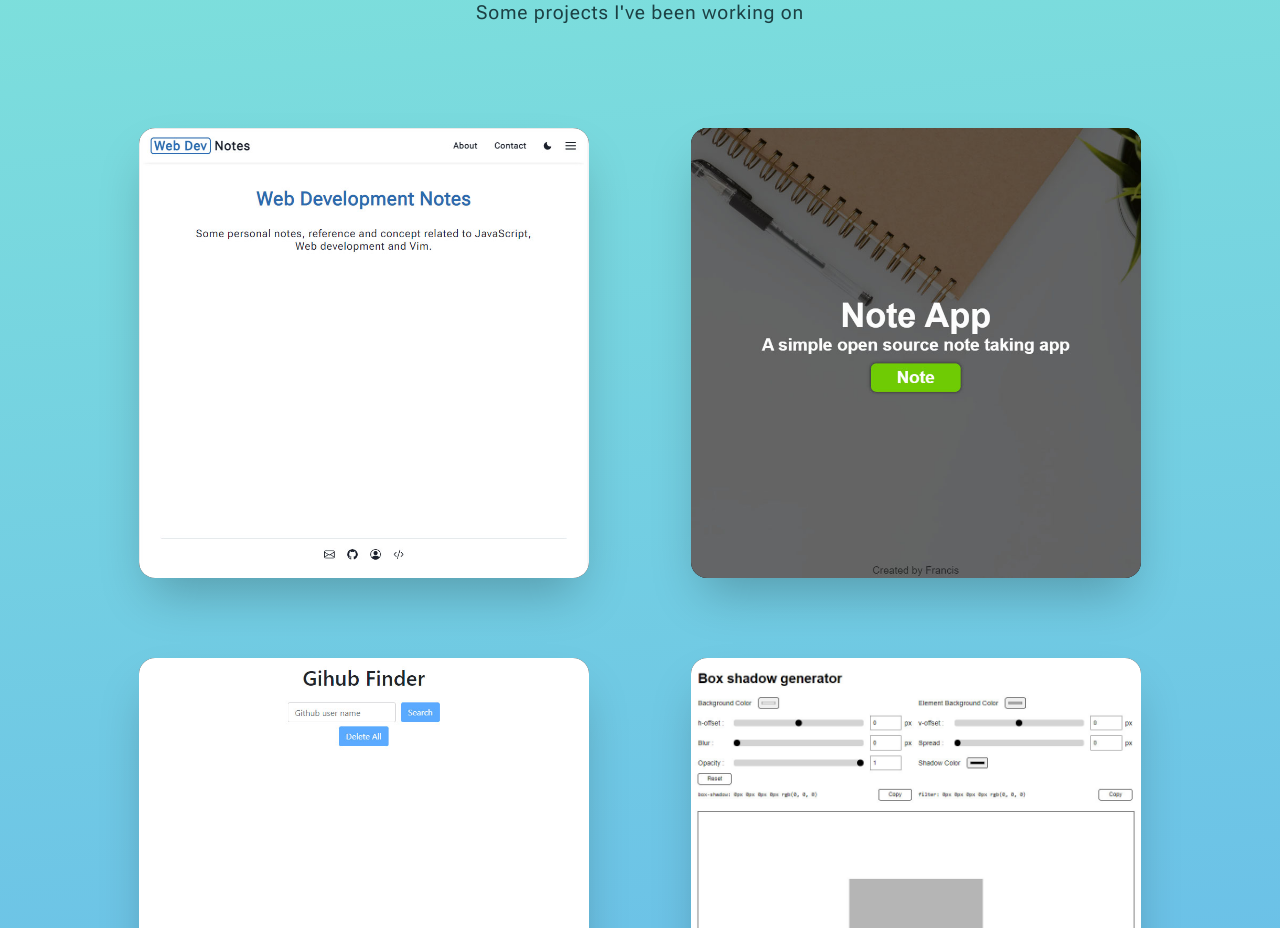
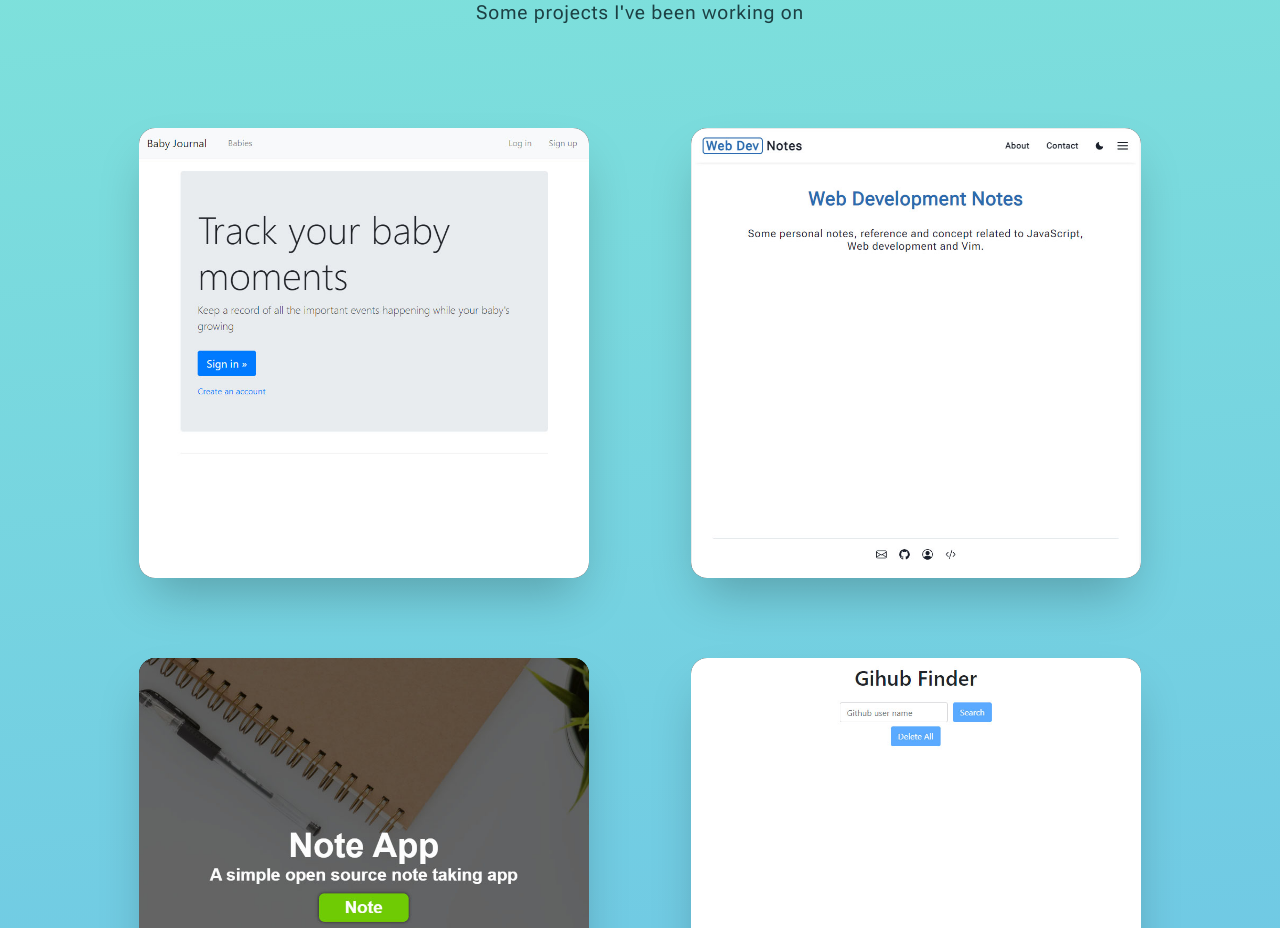
Before and after one commit to fpelletier-gh/portfolio-v2, a Next.js app: page / in a window 1280 px wide. Shown: the part 1700-2628 px from the top of the page. Built offline with nearby package versions, Linux system fonts and the light colour scheme.

Commit message:
add a new projects and update descriptions for other projects

```diff
--- a/components/projects.tsx
+++ b/components/projects.tsx
@@ -8,6 +8,7 @@ import {
 } from "@chakra-ui/react";
 import ProjectCard from "./projectCard";
 import ActiveLink from "./activeLink";
+import babyJournalImg from "../public/baby-journal.jpg";
 import boxShadowGeneratorImg from "../public/box-shadow-generator.jpg";
 import noteAppImg from "../public/note-app.jpg";
 import wdNotesImg from "../public/wd-notes.jpg";
@@ -95,42 +96,58 @@ export default function Projects({ scrollRef, setPageInView }) {
           alignContent="center"
         >
           <ProjectCard
+            imgSrc={babyJournalImg}
+            tags={[
+              "Python",
+              "Django",
+              "Bootstrap",
+              "PostgreSql",
+              "MVC",
+              "html",
+            ]}
+            title="Baby Journal"
+            description="Keep a record of all the important events happening while your baby's growing"
+            livePreviewUrl="https://babyjournal.francispelletier.ca"
+            githubUrl="https://github.com/fpelletier-gh/baby-journal-MVC"
+          />
+          <ProjectCard
             imgSrc={wdNotesImg}
             tags={[
               "Next Js",
-              "typescript",
-              "Chakra",
+              "Typescript",
+              "React",
+              "Chakra ui",
               "Javascript",
-              "html",
-              "css",
+              "Markdown",
+              "Html",
             ]}
             title="Web Development Notes"
-            description="Documentation website built with NextJs to generate pages from MDX files from the posts directory and generate a navigation menu from subfolders in the posts directory."
-            livePreviewUrl="https://web-development-notes.vercel.app/"
+            description="A website for all kind of notes about web development"
+            livePreviewUrl="https://webdevelopmentnotes.francispelletier.ca"
             githubUrl="https://github.com/fpelletier-gh/web-development-notes"
           />
           <ProjectCard
             imgSrc={noteAppImg}
-            tags={["javascript", "typescript"]}
+            tags={["Javascript", "React", "Gatsby", "Css", "Html"]}
             title="Note App"
             description="A simple note taking application built with Gatsby"
-            livePreviewUrl="https://francisnoteapp.netlify.app/"
+            livePreviewUrl="https://noteapp.francispelletier.ca"
             githubUrl="https://github.com/fpelletier-gh/note-app"
           />
           <ProjectCard
             imgSrc={githubFinderImg}
-            tags={["javascript", "typescript"]}
+            tags={["Javascript", "Bootstrap", "Webpack", "Html"]}
             title="Github Finder"
             description="Find Github user by username"
-            livePreviewUrl="https://francis-github-finder.netlify.app/"
+            livePreviewUrl="https://githubfinder.francispelletier.ca"
             githubUrl="https://github.com/fpelletier-gh/github-finder"
           />
           <ProjectCard
             imgSrc={boxShadowGeneratorImg}
-            tags={["javascript", "typescript"]}
+            tags={["Javascript", "Css", "Html"]}
             title="Box-Shadow Generator"
-            description="A simple note taking application built with Gatsby"
-            livePreviewUrl="https://boxshadowgenerator.netlify.app/"
+            description="A simple visual tool for generating css box-shadow"
+            livePreviewUrl="https://boxshadow.francispelletier.ca"
             githubUrl="https://github.com/fpelletier-gh/box-shadow-generator"
           />
         </SimpleGrid>
```
Also changed, not shown: public/baby-journal.jpg (added).
